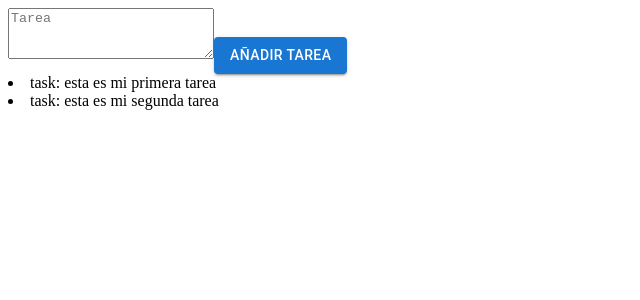
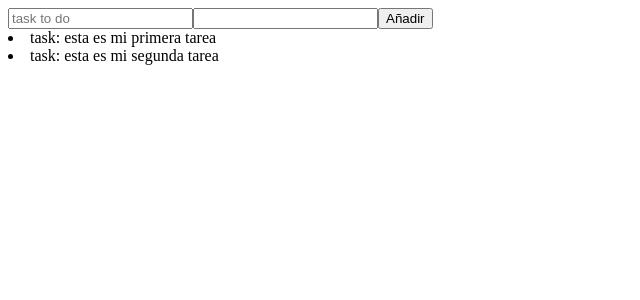
Before and after one commit to miguel-hv/react-todo, a React (Create React App) app: page / in a window 1280 px wide. Shown: the top 300 px of the page, without its empty margins (0-640 px from the left). Built offline with nearby package versions, Linux system fonts and the light colour scheme.

Commit message:
FEAT:add todo

```diff
--- a/src/App.jsx
+++ b/src/App.jsx
@@ -3,7 +3,7 @@ import TextareaAutosize from '@mui/material/TextareaAutosize';
 import { useState } from 'react';
 import './App.scss';
 
-const initialState = [
+const todoListInitialState = [
   {id: 1,
   todo: 'esta es mi primera tarea',
   priority: 5},
@@ -12,17 +12,37 @@ const initialState = [
   priority: 5},
   ];
 
+// const todoInitialState = {
+//   id:'',
+//   todo:'hola',
+//   priority:'',
+// }
+
 function App() {
 
-  const [ todos, setTodos ] = useState(initialState);
+  const [ todoList, setTodoList ] = useState(todoListInitialState);
+  const [ todo, setTodo ] = useState('');
+  const [ priority, setPriority ] = useState('');
 
-  const addTodo = (task) => {
-    console.log('tarea a;adida'+task);
+  // const addTodo = (task) => {
+  //   console.log('tarea a;adida'+task);
+  //   setTodos([...todos, task]);
+  //   console.log(todos);
+  // }
+  const handleFormSubmit = ev => {
+    ev.preventDefault();
+    setTodoList([...todoList, {
+      id: 0,
+      todo: todo,
+      priority: priority,
+    }]);
   }
+
 
   return (
     <>
-      <TextareaAutosize
+      <form onSubmit={handleFormSubmit}>
+        {/* <TextareaAutosize
           id="addTodo"
           name="addTodo"
           aria-label="empty textarea"
@@ -31,9 +51,24 @@ function App() {
           maxRows={6}
           style={{ width: 200 }}
         />
-      <Button variant='contained' onClick={addTodo}>Añadir tarea</Button>
+        <Button variant='contained' onClick={addTodo}>Añadir tarea</Button> */}
+        <input
+          type="text"
+          placeholder="task to do"
+          name="todo"
+          value={todo.todo}
+          onChange={e => setTodo(e.target.value)}
+        />
+        <input    //cambiar a selector
+          type="text"
+          name="priority"
+          value={todo.priority}
+          onChange={e => setPriority(e.target.value)}
+        />
+        <button type="submit">Añadir</button>
+      </form>
         <div>
-        {todos.map(e => (
+          {todoList.map(e => (
             <li key={e.id}>
               task: {e.todo}
             </li>
```
Lines whose indentation alone changed are shown as unchanged.
